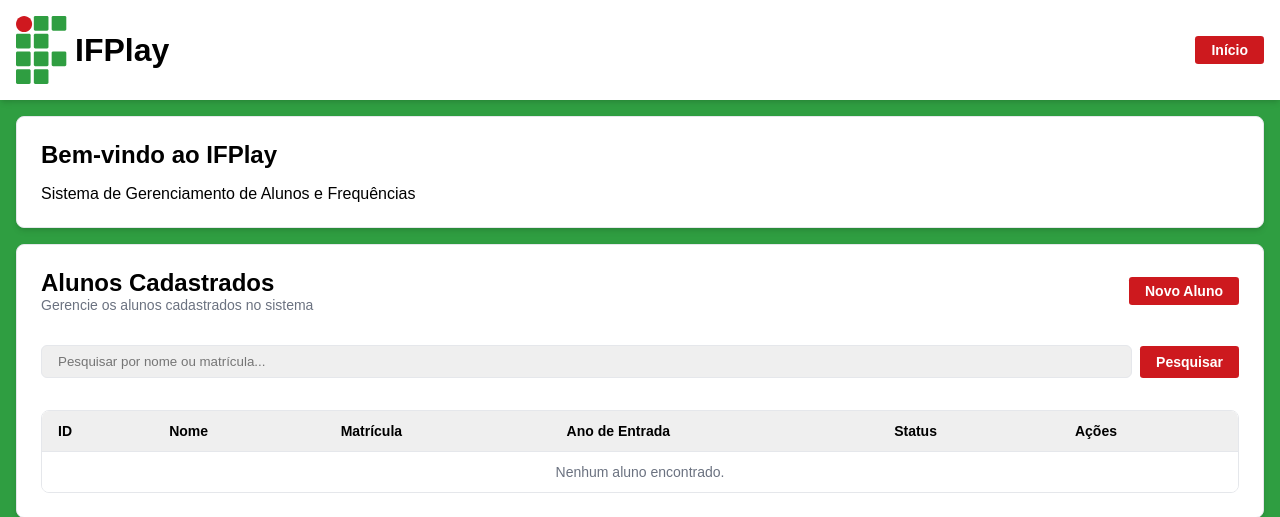
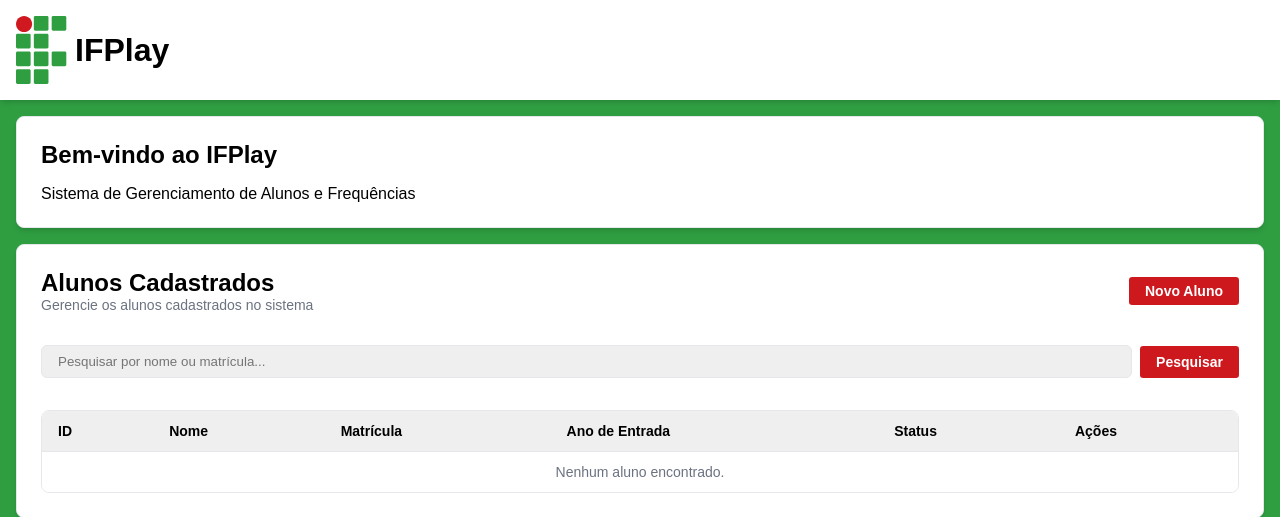
Before and after one commit to Efrnds/ifplay, a PHP site: page / in a window 1280 px wide. Shown: the top 517 px of the page. Run offline with PHP 8.4, Linux system fonts and the light colour scheme; data that the repository does not hold is empty.

Commit message:
refactor: remove unnecessary whitespace and navigation from layout fix: update database connection password in conexao.php

```diff
--- a/layout.php
+++ b/layout.php
@@ -5,7 +5,6 @@ function renderLayout($titulo, $conteudo, $nivel = '../')
   ?>
   <!DOCTYPE html>
   <html lang="pt-br">
-
   <head>
     <meta charset="UTF-8">
     <meta name="viewport" content="width=device-width, initial-scale=1.0">
@@ -20,9 +19,7 @@ function renderLayout($titulo, $conteudo, $nivel = '../')
         <img src="<?= $nivel ?>assets/img/logo.svg" alt="Logo IFPlay">
         <h1>IFPlay</h1>
       </div>
-      <nav class="nav">
-        <a class="btn" href="<?= $nivel ?>/">Início</a>
-      </nav>
+
     </header>
 
     <main class="main">
--- a/utils/conexao.php
+++ b/utils/conexao.php
@@ -1,9 +1,7 @@
 <?php
 $servername = "127.0.0.1";
 $username = "root";
-
-$password = "";
-
+$password = "admin";
 $dbname = "IFPlay_db";
 
 $conn = new mysqli($servername, $username, $password, $dbname);
```
